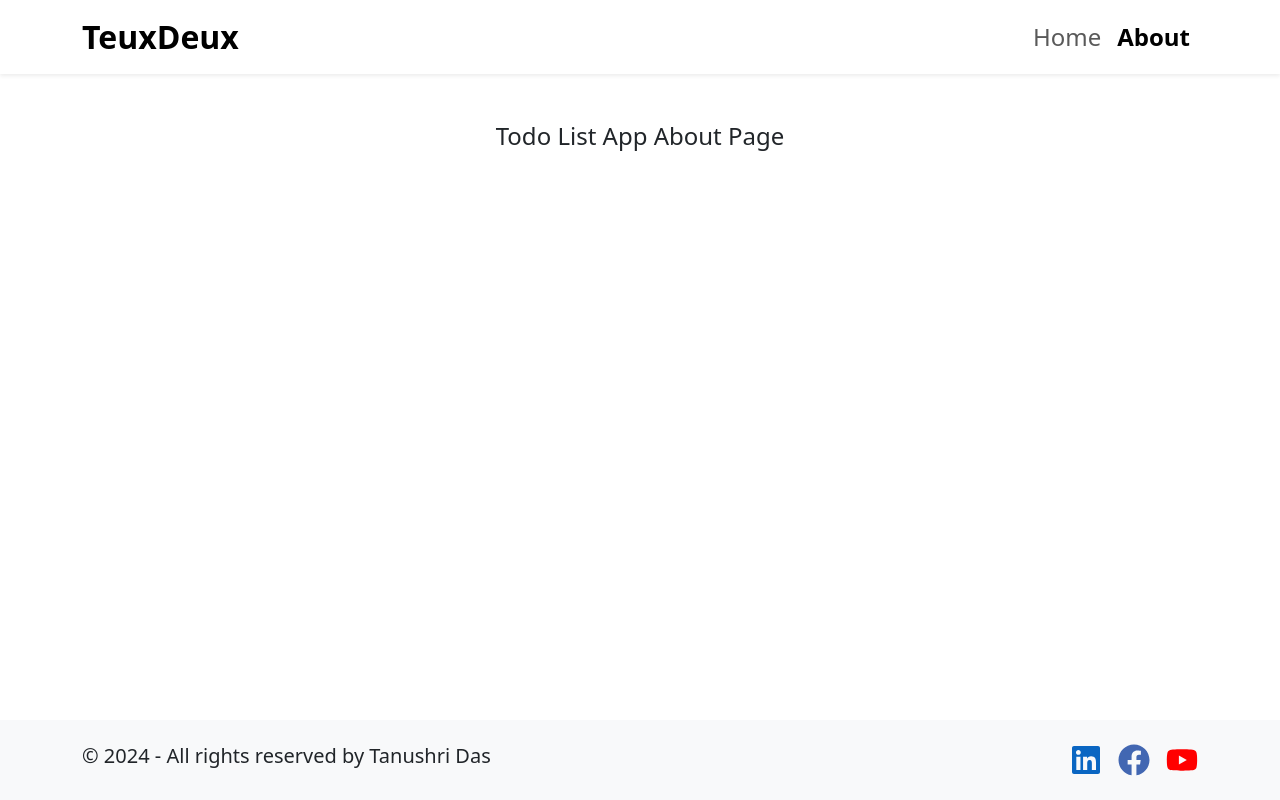
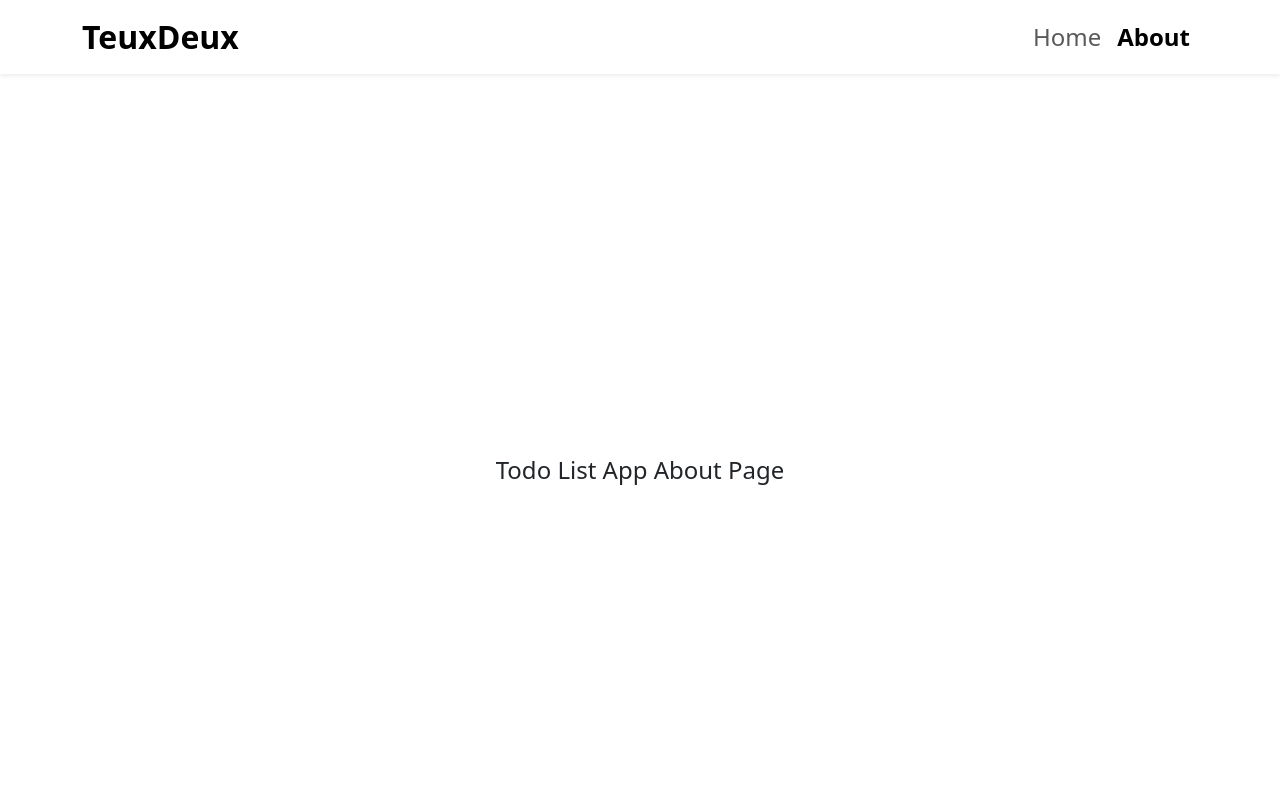
Before and after one commit to Tanushri-Das/Task-Todo-List-App, a React (Vite) app: page /about in a window 1280 px wide. Shown: the top 800 px of the page. Built offline with nearby package versions, Linux system fonts and the light colour scheme.

Commit message:
add _redirects file in public folder

```diff
--- a/src/Components/Shared/Footer/Footer.jsx
+++ b/src/Components/Shared/Footer/Footer.jsx
@@ -6,13 +6,12 @@
 const Footer = () => {
   const date = new Date().getFullYear();
   const location = useLocation();
-  const isAbout = location.pathname === "/about";
   const isAllTasks = location.pathname === "/alltasks";
 
   return (
     <footer
       className={`bg-light py-4 d-flex justify-content-center align-items-center ${
-        isAbout || isAllTasks ? "fixed-bottom" : ""
+        isAllTasks ? "fixed-bottom" : ""
       }`}
     >
       <div className="container">
--- a/src/Pages/About/About.jsx
+++ b/src/Pages/About/About.jsx
@@ -2,7 +2,7 @@
 
 const About = () => {
   return (
-    <div className="text-center my-5">
+    <div className="d-flex justify-content-center align-items-center vh-100">
       <h3 className="fs-4">Todo List App About Page </h3>
     </div>
   );
--- a/src/Pages/AllTasks/AllTasks.jsx
+++ b/src/Pages/AllTasks/AllTasks.jsx
@@ -67,7 +67,7 @@
           Completed Tasks : {completedTasksCount}
         </p>
       </div>
-      <div className="col-12 col-md-8 col-lg-6 mx-auto">
+      <div className="col-12 col-md-8 col-lg-6 mx-auto mb-4">
         <Form.Select
           value={filterPriority}
           onChange={(e) => setFilterPriority(e.target.value)}
```
Also changed, not shown: 1 other file (tests, documents, lock files or other folders).
